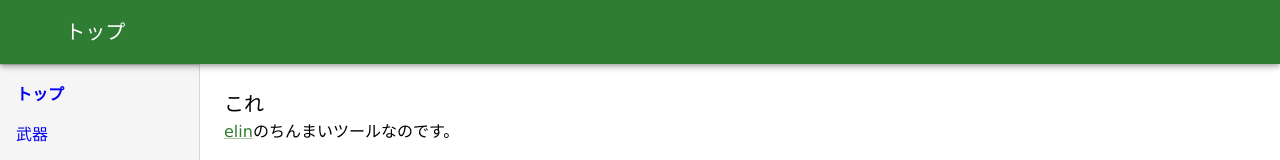
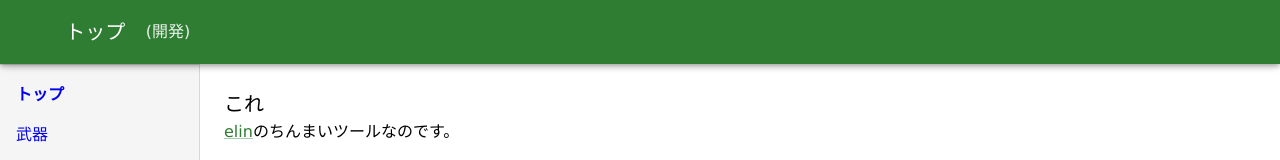
Before and after one commit to sk-0520/elin-tools, a Next.js app: page / in a window 1280 px wide. Shown: the top 160 px of the page. Built offline with nearby package versions, Linux system fonts and the light colour scheme; some icons are missing.

Commit message:
NODE_ENV

```diff
--- a/biome.json
+++ b/biome.json
@@ -1,5 +1,5 @@
 {
-	"$schema": "https://biomejs.dev/schemas/2.0.4/schema.json",
+	"$schema": "https://biomejs.dev/schemas/2.0.6/schema.json",
 	"files": {
 		"includes": [
 			"components/**/*",
--- a/components/layout/DefaultPage.tsx
+++ b/components/layout/DefaultPage.tsx
@@ -13,7 +13,7 @@ import {
 import { ThemeProvider } from "@mui/material/styles";
 import type { FC, ReactNode } from "react";
 import { DefaultTheme } from "@/components/theme/DefaultTheme";
-import { type PageId, Pages } from "@/features/pages";
+import { getExecution, type PageId, Pages } from "@/features/pages";
 import { useSidebarStore } from "@/hooks/useSidebarStore";
 import { SideMenu } from "../SideMenu";
 
@@ -21,6 +21,12 @@ const sidebarWidth = "200px";
 
 const Offset = styled("div")(({ theme }) => theme.mixins.toolbar);
 
+const ExecutionDisplayNames: Record<ReturnType<typeof getExecution>, string> = {
+	development: "開発",
+	staging: "ステージング",
+	prodction: "本番",
+} as const;
+const execution = getExecution();
 export interface DefaultPageProps {
 	pageId: PageId;
 	children: ReactNode;
@@ -38,7 +44,6 @@ export const DefaultPage: FC<DefaultPageProps> = (props) => {
 	return (
 		<ThemeProvider theme={DefaultTheme}>
 			<Box sx={{ display: "flex" }}>
-				{/** biome-ignore lint/nursery/useUniqueElementIds: id は header 固定 */}
 				<AppBar
 					id="header"
 					position="fixed"
@@ -59,6 +64,11 @@ export const DefaultPage: FC<DefaultPageProps> = (props) => {
 						<Typography variant="h6" noWrap component="h1">
 							{page.title}
 						</Typography>
+						{execution !== "prodction" && (
+							<Typography sx={{ opacity: 0.9, marginLeft: "2ch" }}>
+								({ExecutionDisplayNames[execution]})
+							</Typography>
+						)}
 					</Toolbar>
 				</AppBar>
 				<Drawer
--- a/components/map/MapLabel.tsx
+++ b/components/map/MapLabel.tsx
@@ -24,7 +24,6 @@ export interface MapLabelProps {
 export const MapLabel: FC<MapLabelProps> = (props) => {
 	const { label, color, center, direction, festival, riskLevel } = props;
 	return (
-		<>
 		<Circle
 			center={center}
 			pathOptions={{ fillColor: color, color: color }}
@@ -66,6 +65,5 @@ export const MapLabel: FC<MapLabelProps> = (props) => {
 				</Typography>
 			</Tooltip>
 		</Circle>
-		</>
 	);
 };
--- a/features/pages.ts
+++ b/features/pages.ts
@@ -28,3 +28,16 @@ export const Pages: Array<PageInfo> = [
 		title: "ライブラリ",
 	},
 ];
+
+export function getExecution(): "prodction" | "staging" | "development" {
+	switch (process.env.NEXT_PUBLIC_DEFAULT_STORAGE) {
+		case "prodction":
+			return "prodction";
+
+		case "staging":
+			return "staging";
+
+		default:
+			return "development";
+	}
+}
--- a/features/storage.ts
+++ b/features/storage.ts
@@ -1,9 +1,9 @@
 export function getDefaultStorageName(): "session" | "local" {
-	if (process.env.NEXT_PUBLIC_DEFAULT_STORAGE === "session") {
-		return "session";
+	if (process.env.NEXT_PUBLIC_DEFAULT_STORAGE === "local") {
+		return "local";
 	}
 
-	return "local";
+	return "session";
 }
 
 export function getDefaultStorage(): Storage {
--- a/next.config.ts
+++ b/next.config.ts
@@ -5,6 +5,10 @@ const nextConfig: NextConfig = {
 	output: "export",
 
 	basePath: process.env.NODE_ENV === "production" ? '/elin-tools': undefined, // サブディレクトリ名
+
+	images: {
+		unoptimized: true
+	},
 
 	compiler: {
 		removeConsole:
--- a/pages/weapon/index.tsx
+++ b/pages/weapon/index.tsx
@@ -91,7 +91,6 @@ const Page: NextPage = () => {
 	};
 
 	return (
-		<>
 		<DefaultPage pageId="weapon">
 			<DiceTable
 				editors={weponEditorsStore.editors}
@@ -170,7 +169,6 @@ const Page: NextPage = () => {
 				/>
 			)}
 		</DefaultPage>
-		</>
 	);
 };
 
```
Also changed, not shown: 1 other file (tests, documents, lock files or other folders). Lines whose indentation alone changed are shown as unchanged.
